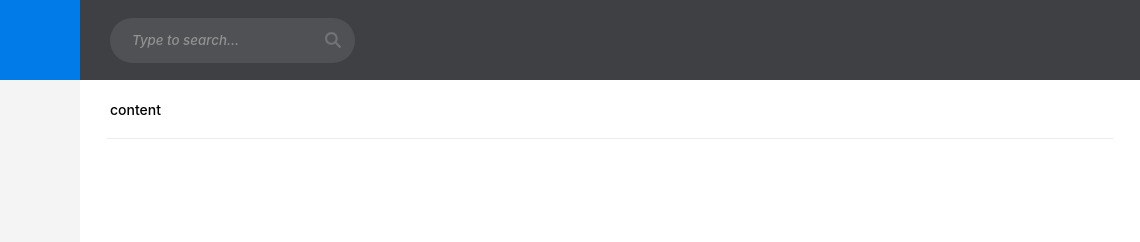
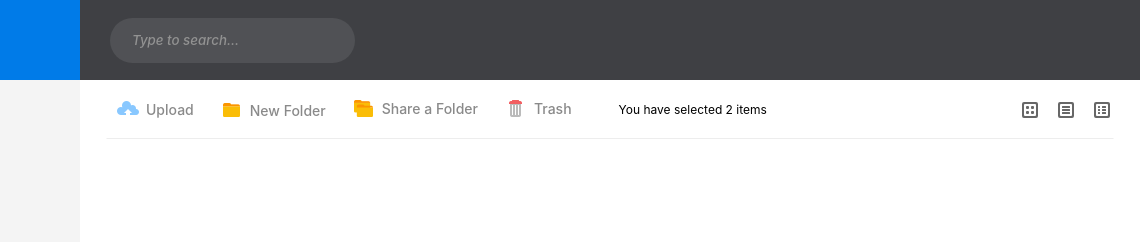
Before and after one commit to bigfatpartyguy/react-landing-page, a React app: page / in a window 1280 px wide. Shown: the top 242 px of the page, 140-1280 px from the left. Built offline with nearby package versions, Linux system fonts and the light colour scheme.

Commit message:
feat: Add custom headers
Added AppHeader and ViewportHeader components.
Filled ViewportHeader with a content.

```diff
--- a/src/assets/scss/style.scss
+++ b/src/assets/scss/style.scss
@@ -20,7 +20,7 @@ body {
   -webkit-font-smoothing: antialiased;
   -moz-osx-font-smoothing: grayscale;
   font-size: map-get($font--size, base);
-  font-weight: 500;
+  font-weight: map-get($font--weight, base);
   height: 100%;
   #root {
     height: 100%;
--- a/src/assets/scss/variables/_colors.scss
+++ b/src/assets/scss/variables/_colors.scss
@@ -17,6 +17,7 @@ $colors: (
   14: #505155,
   15: #007be8,
   16: #ffffff,
+  17: #0a8df3,
 );
 
 $btn-text: (
@@ -50,6 +51,11 @@ $labels: (
   5: #e9d33c,
 );
 
+$view-icon: (
+  default: map-get($colors, 13),
+  active: map-get($colors, 17),
+);
+
 $input-search: (
   bg: map-get($colors, 14),
   text: map-get($colors, 9),
--- a/src/assets/scss/variables/_typography.scss
+++ b/src/assets/scss/variables/_typography.scss
@@ -2,4 +2,10 @@
 
 $font--size: (
   base: 14px,
+  info: 12px,
 );
+
+$font--weight: (
+  base: 500,
+  info: 400,
+);
--- a/src/components/App/App.js
+++ b/src/components/App/App.js
@@ -1,7 +1,7 @@
 import React from 'react';
 import {BrowserRouter as Router, Switch, Route} from 'react-router-dom';
-import Header from '../layout/Header';
-import Input from '../elements/Input/SearchInput';
+import AppHeader from '../layout/Header/AppHeader';
+import ViewportHeader from '../layout/Header/ViewportHeader';
 import Nav from '../layout/Nav/CustomNav';
 import styles from './App.module.scss';
 
@@ -12,17 +12,9 @@ function App() {
         <div className={styles.App}>
           <Nav />
           <div className={styles.container}>
-            <Header theme="header--dark">
-              <Input
-                className="input-search"
-                type="search"
-                placeholder="Type to search..."
-              />
-            </Header>
+            <AppHeader />
             <main className={styles.main}>
-              <Header theme="header--light" size="header--slim">
-                content
-              </Header>
+              <ViewportHeader info="You have selected 2 items" />
             </main>
           </div>
         </div>
--- /dev/null
+++ b/src/components/layout/Header/AppHeader/AppHeader.jsx
@@ -0,0 +1,19 @@
+import React from 'react';
+import Header from '../Header';
+import Button from '../../../elements/Button';
+import Input from '../../../elements/Input';
+import styles from './AppHeader.module.scss';
+
+const ViewportHeader = () => {
+  return (
+    <Header theme="dark">
+      <Input
+        className="search-input"
+        type="search"
+        placeholder="Type to search..."
+      />
+    </Header>
+  );
+};
+
+export default ViewportHeader;
--- /dev/null
+++ b/src/components/layout/Header/AppHeader/index.js
@@ -0,0 +1 @@
+export {default} from './AppHeader';
--- a/src/components/layout/Header/Header.jsx
+++ b/src/components/layout/Header/Header.jsx
@@ -6,8 +6,8 @@ import styles from './Header.module.scss';
 const Header = ({children, theme, size}) => {
   const classes = classNames(
     styles.header,
-    theme && styles[theme],
-    size && styles[size]
+    theme && styles[`header--${theme}`],
+    size && styles[`header--${size}`]
   );
   return <header className={classes}>{children}</header>;
 };
--- /dev/null
+++ b/src/components/layout/Header/ViewportHeader/ViewportHeader.jsx
@@ -0,0 +1,67 @@
+import React from 'react';
+import Header from '../Header';
+import Button from '../../../elements/Button';
+import Image from '../../../elements/Image';
+import uploadIcon from '../../../../assets/images/Upload_Icon.png';
+import folderIcon from '../../../../assets/images/Folder_Icon.png';
+import shareFolderIcon from '../../../../assets/images/Share_Folder_Icon.png';
+import trashIcon from '../../../../assets/images/Trash_Icon.png';
+import {ReactComponent as ThumbViewIcon} from '../../../../assets/images/Thumb_View.svg';
+import {ReactComponent as ListViewIcon} from '../../../../assets/images/List_View.svg';
+import {ReactComponent as DetailViewIcon} from '../../../../assets/images/Detail_View.svg';
+import styles from './ViewportHeader.module.scss';
+
+const ViewportHeader = ({info}) => {
+  return (
+    <Header theme="light" size="slim">
+      <div className={styles['viewport-header__container']}>
+        <section className={styles['viewport-header__menu']}>
+          <Button
+            className="btn-icon-text"
+            type="text"
+            icon={<Image src={uploadIcon} alt="upload icon" />}>
+            Upload
+          </Button>
+          <Button
+            className="btn-icon-text"
+            type="text"
+            icon={<Image src={folderIcon} alt="folder icon" />}>
+            New Folder
+          </Button>
+          <Button
+            className="btn-icon-text"
+            type="text"
+            icon={<Image src={shareFolderIcon} alt="share a folder icon" />}>
+            Share a Folder
+          </Button>
+          <Button
+            className="btn-icon-text"
+            type="text"
+            icon={<Image src={trashIcon} alt="trash icon" />}>
+            Trash
+          </Button>
+        </section>
+        {info && <p className={styles['viewport-header__info']}>{info}</p>}
+        <section className={styles['viewport-header__display-options']}>
+          <Button className="btn-icon-text">
+            <ThumbViewIcon
+              className={styles['viewport-header__display-options__icon']}
+            />
+          </Button>
+          <Button className="btn-icon-text">
+            <ListViewIcon
+              className={styles['viewport-header__display-options__icon']}
+            />
+          </Button>
+          <Button className="btn-icon-text">
+            <DetailViewIcon
+              className={styles['viewport-header__display-options__icon']}
+            />
+          </Button>
+        </section>
+      </div>
+    </Header>
+  );
+};
+
+export default ViewportHeader;
--- /dev/null
+++ b/src/components/layout/Header/ViewportHeader/ViewportHeader.module.scss
@@ -0,0 +1,33 @@
+@import '../../../../assets/scss/variables/typography';
+@import '../../../../assets/scss/variables/colors';
+
+.viewport-header__container {
+  width: 100%;
+  display: flex;
+  flex-flow: row nowrap;
+  align-items: center;
+  .viewport-header__menu {
+    *:not(:last-child) {
+      margin-right: 20px;
+    }
+  }
+
+  .viewport-header__info {
+    margin-left: 47px;
+    font-size: map-get($font--size, info);
+    font-weight: map-get($font--weight, info);
+  }
+
+  .viewport-header__display-options {
+    margin-left: auto;
+    *:not(:last-child) {
+      margin-right: 20px;
+    }
+
+    &__icon {
+      path {
+        fill: map-get($view-icon, default);
+      }
+    }
+  }
+}
--- /dev/null
+++ b/src/components/layout/Header/ViewportHeader/index.js
@@ -0,0 +1 @@
+export {default} from './ViewportHeader';
```
Also changed, not shown: src/components/layout/Header/AppHeader/AppHeader.module.scss (added).
